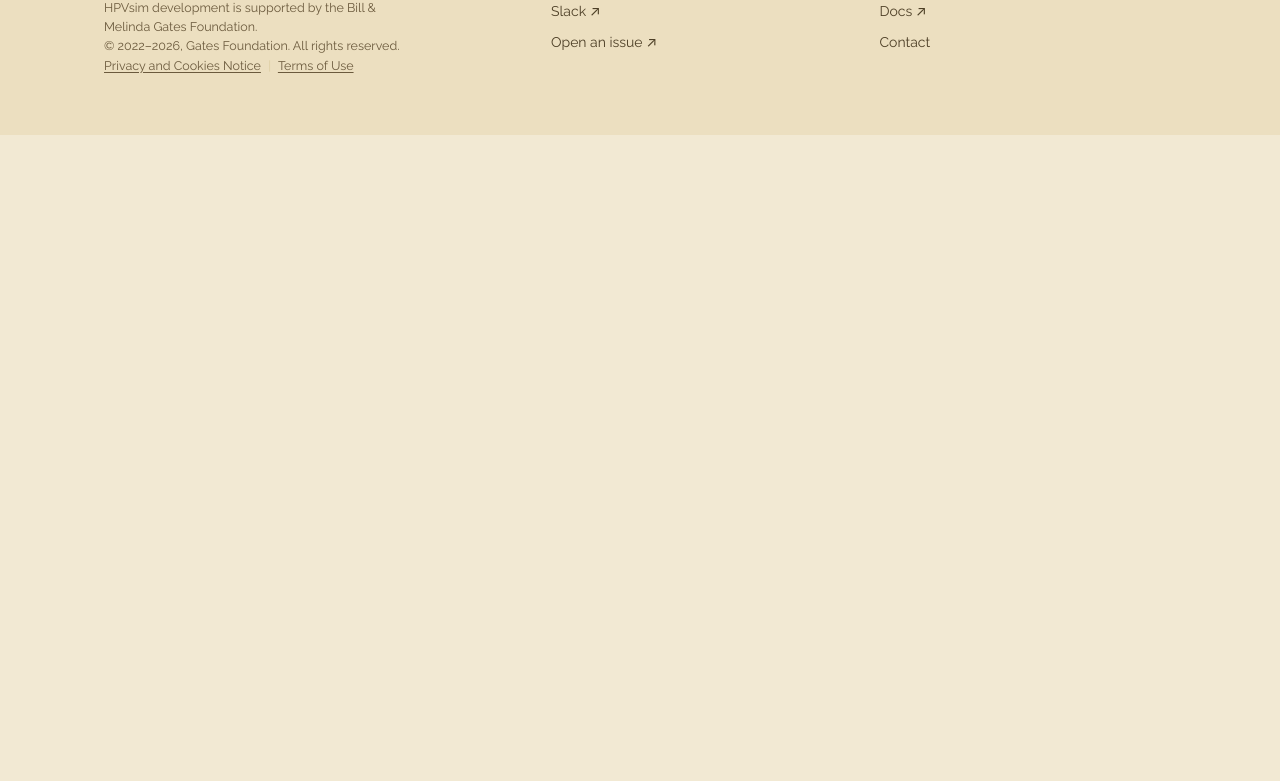
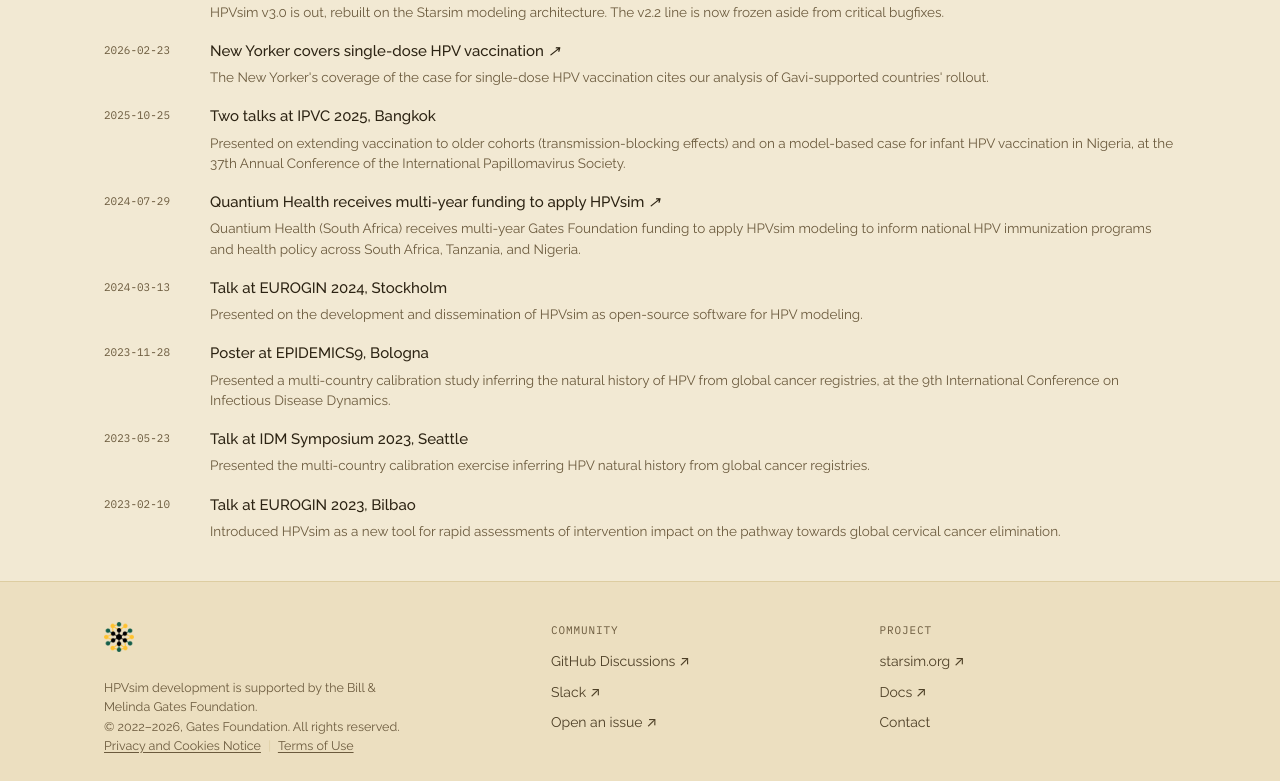
Before and after one commit to hpvsim/hpvsim.github.io, an Eleventy site: page src/index.njk in a window 1280 px wide. Shown: the part 2886-3667 px from the top of the page. Before the commit the page ends 3021 px from the top, so only its background shows below. Built offline with nearby package versions, Linux system fonts and the light colour scheme; Eleventy itself is replaced by a stand-in of ours; files that its build step writes are made by us from their sources.

Commit message:
Add news collection and homepage News section

```diff
--- a/public/site.css
+++ b/public/site.css
@@ -264,3 +264,14 @@ a { color: inherit; }
 .theme-links { list-style: none; margin: 0; padding: 0; display: flex; flex-direction: column; gap: 5px; }
 .theme-links a { font-size: 13px; color: var(--teal-d); text-decoration: none; }
 .theme-links a:hover { text-decoration: underline; }
+
+/* ---------------------------------------------------------------- news */
+
+.news-list { list-style: none; margin: 0; padding: 0; display: flex; flex-direction: column; gap: 18px; }
+.news-item { display: grid; grid-template-columns: 90px 1fr; gap: 16px; }
+.news-date { font-family: var(--font-mono); font-size: 11px; color: var(--muted); padding-top: 2px; }
+.news-item h4 { font-family: var(--font-display); font-weight: 500; font-size: 15px; margin: 0 0 4px; }
+.news-item h4 a { color: inherit; text-decoration: none; }
+.news-item h4 a:hover { color: var(--teal-d); }
+.news-item p { font-size: 13.5px; color: var(--muted); line-height: 1.5; margin: 0; }
+@media (max-width: 480px) { .news-item { grid-template-columns: 1fr; } }
--- a/src/index.njk
+++ b/src/index.njk
@@ -69,3 +69,20 @@ HPVsim is an agent-based model of HPV transmission and progression through cervi
     </div>
   </div>
 </section>
+
+<section id="news" class="sec">
+  <div class="wrap">
+    <p class="kicker">News</p>
+    <ul class="news-list">
+      {% for item in collections.news %}
+      <li class="news-item">
+        <span class="news-date">{{ item.data.date | isoDate }}</span>
+        <div>
+          <h4>{% if item.data.href %}<a href="{{ item.data.href }}" target="_blank" rel="noopener">{{ item.data.title }} <i>↗</i></a>{% else %}{{ item.data.title }}{% endif %}</h4>
+          <p>{{ item.data.blurb }}</p>
+        </div>
+      </li>
+      {% endfor %}
+    </ul>
+  </div>
+</section>
--- /dev/null
+++ b/src/news/2023-02-10-eurogin-2023.md
@@ -0,0 +1,8 @@
+---
+title: Talk at EUROGIN 2023, Bilbao
+date: 2023-02-10
+blurb: >-
+  Introduced HPVsim as a new tool for rapid assessments of intervention
+  impact on the pathway towards global cervical cancer elimination.
+kind: talk
+---
--- /dev/null
+++ b/src/news/2023-05-23-idm-symposium.md
@@ -0,0 +1,8 @@
+---
+title: Talk at IDM Symposium 2023, Seattle
+date: 2023-05-23
+blurb: >-
+  Presented the multi-country calibration exercise inferring HPV natural
+  history from global cancer registries.
+kind: talk
+---
--- /dev/null
+++ b/src/news/2023-11-28-epidemics9.md
@@ -0,0 +1,9 @@
+---
+title: Poster at EPIDEMICS9, Bologna
+date: 2023-11-28
+blurb: >-
+  Presented a multi-country calibration study inferring the natural history
+  of HPV from global cancer registries, at the 9th International Conference
+  on Infectious Disease Dynamics.
+kind: talk
+---
--- /dev/null
+++ b/src/news/2024-03-13-eurogin-2024.md
@@ -0,0 +1,8 @@
+---
+title: Talk at EUROGIN 2024, Stockholm
+date: 2024-03-13
+blurb: >-
+  Presented on the development and dissemination of HPVsim as open-source
+  software for HPV modeling.
+kind: talk
+---
--- /dev/null
+++ b/src/news/2024-07-29-quantium-funding.md
@@ -0,0 +1,10 @@
+---
+title: Quantium Health receives multi-year funding to apply HPVsim
+date: 2024-07-29
+blurb: >-
+  Quantium Health (South Africa) receives multi-year Gates Foundation funding
+  to apply HPVsim modeling to inform national HPV immunization programs and
+  health policy across South Africa, Tanzania, and Nigeria.
+href: https://gcgh.grandchallenges.org/grant/modeling-support-decision-making-cervical-cancer-prevention
+kind: funding
+---
--- /dev/null
+++ b/src/news/2025-10-25-ipvc-2025-talks.md
@@ -0,0 +1,9 @@
+---
+title: Two talks at IPVC 2025, Bangkok
+date: 2025-10-25
+blurb: >-
+  Presented on extending vaccination to older cohorts (transmission-blocking
+  effects) and on a model-based case for infant HPV vaccination in Nigeria,
+  at the 37th Annual Conference of the International Papillomavirus Society.
+kind: talk
+---
--- /dev/null
+++ b/src/news/2026-02-23-new-yorker.md
@@ -0,0 +1,9 @@
+---
+title: New Yorker covers single-dose HPV vaccination
+date: 2026-02-23
+blurb: >-
+  The New Yorker's coverage of the case for single-dose HPV vaccination cites
+  our analysis of Gavi-supported countries' rollout.
+href: https://www.newyorker.com/news/the-lede/one-vaccine-schedule-change-that-actually-makes-sense
+kind: press
+---
--- /dev/null
+++ b/src/news/2026-07-24-v3-release.md
@@ -0,0 +1,9 @@
+---
+title: HPVsim v3.0 released
+date: 2026-07-24
+blurb: >-
+  HPVsim v3.0 is out, rebuilt on the Starsim modeling architecture. The v2.2
+  line is now frozen aside from critical bugfixes.
+href: https://github.com/starsimhub/hpvsim
+kind: release
+---
--- a/src/news/news-validation.js
+++ b/src/news/news-validation.js
@@ -1 +1,42 @@
-export function validateNews() {}
+// Frontmatter validation for src/news/*.md — same build-time-fail-loudly
+// discipline as src/research/research-validation.js.
+
+const KINDS = ['release', 'paper', 'press', 'talk', 'funding', 'other'];
+
+const isString = (v) => typeof v === 'string' && v.length > 0;
+// Accepts absolute URLs (DOIs, external links) and root-relative paths
+// (local assets like /presentations/x.pdf) -- new URL() alone throws on the
+// latter, which would wrongly fail every local presentation link.
+const isUrl = (v) => {
+  if (typeof v === 'string' && v.startsWith('/')) return true;
+  try {
+    new URL(v);
+    return true;
+  } catch {
+    return false;
+  }
+};
+
+export function validateNews(items) {
+  const errors = [];
+
+  for (const item of items) {
+    const d = item.data;
+    const where = item.inputPath;
+    const fail = (msg) => errors.push(`${where}: ${msg}`);
+
+    if (!isString(d.title)) fail('`title` is required (string)');
+    if (!d.date || isNaN(new Date(d.date)))
+      fail('`date` is required and must be a valid date');
+    if (!isString(d.blurb)) fail('`blurb` is required (string)');
+    if (d.href !== undefined && !isUrl(d.href))
+      fail(`\`href\` (${d.href}) is not a URL`);
+    if (d.kind !== undefined && !KINDS.includes(d.kind))
+      fail(`unknown kind \`${d.kind}\` (expected one of ${KINDS.join(', ')})`);
+    if (typeof d.draft !== 'boolean') fail('`draft` must be a boolean');
+  }
+
+  if (errors.length) {
+    throw new Error(`Invalid news frontmatter:\n  ${errors.join('\n  ')}`);
+  }
+}
```
Also changed, not shown: src/news/news.11tydata.js (added, +10 -0 lines).
